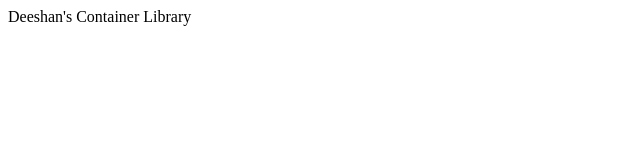
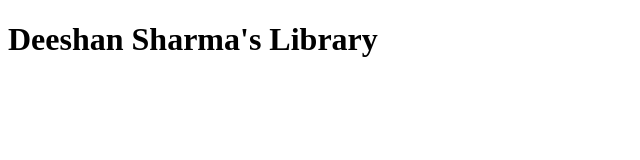
Before and after one commit to DeeshanSharma/Portfolio, a plain HTML site: page index.html in a window 1280 px wide. Shown: the whole page, without its empty margins (0-640 px from the left). Drawn offline with Linux system fonts and the light colour scheme.

Commit message:
WIP: index.html

```diff
--- a/index.html
+++ b/index.html
@@ -6,6 +6,6 @@
     <title>Container</title>
 </head>
 <body>
-    Deeshan's Container Library
+    <h1>Deeshan Sharma's Library</h1>
 </body>
 </html>
```
